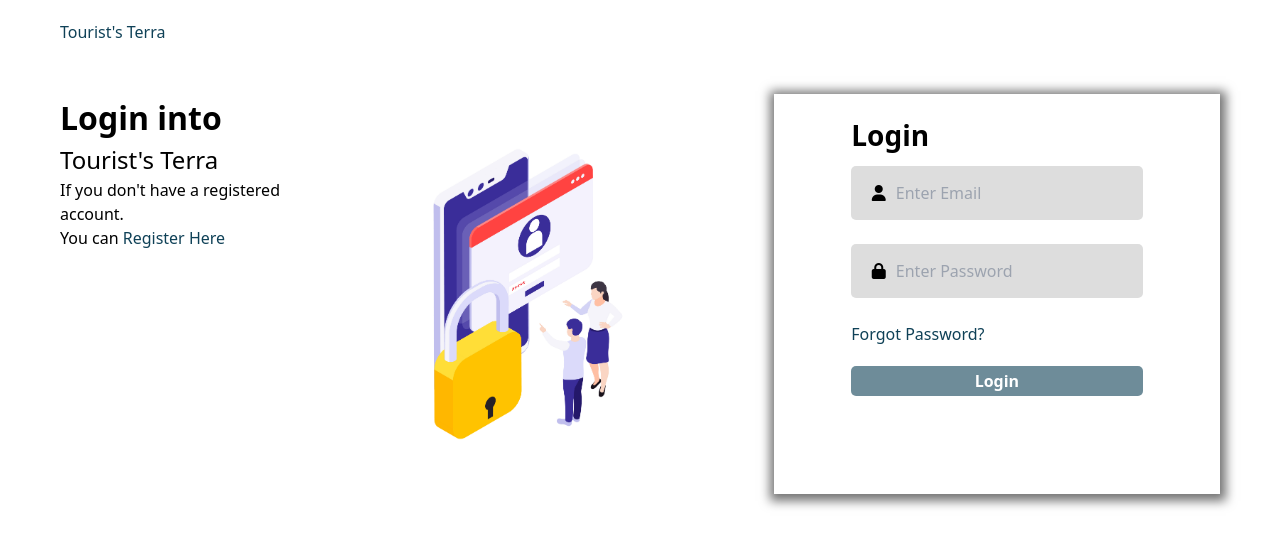
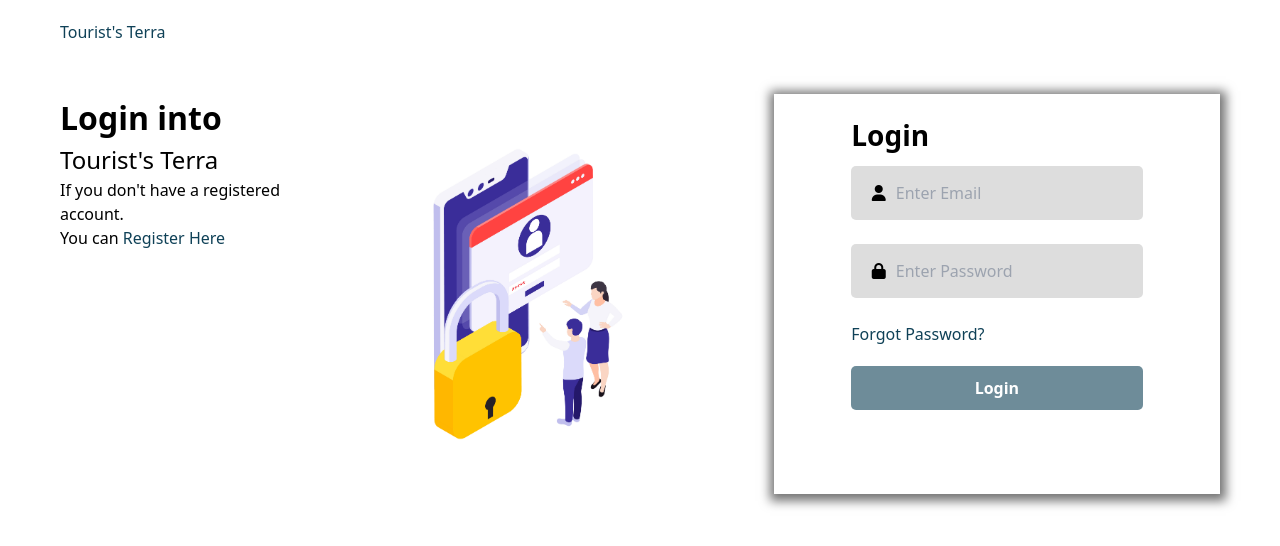
Before and after one commit to TrendoCoder/TouristsTerra, a React (Create React App) app in the folder tourists_terra/: page /login-user in a window 1280 px wide. Shown: the top 546 px of the page. Built offline with nearby package versions, Linux system fonts and the light colour scheme; a web font is replaced by a local one.

Commit message:
login update

```diff
--- a/tourists_terra/src/Components/User_Module/loginpage/loginUser.css
+++ b/tourists_terra/src/Components/User_Module/loginpage/loginUser.css
@@ -90,7 +90,7 @@
 }
 #login-form #login-button{
     width: 100%;
-    height: 30px;
+    padding: 10px 15px;
     margin-top: 20px;
     background-color: #0E4157;
     border: none;
```
Also changed, not shown: 1 other file (tests, documents, lock files or other folders).
